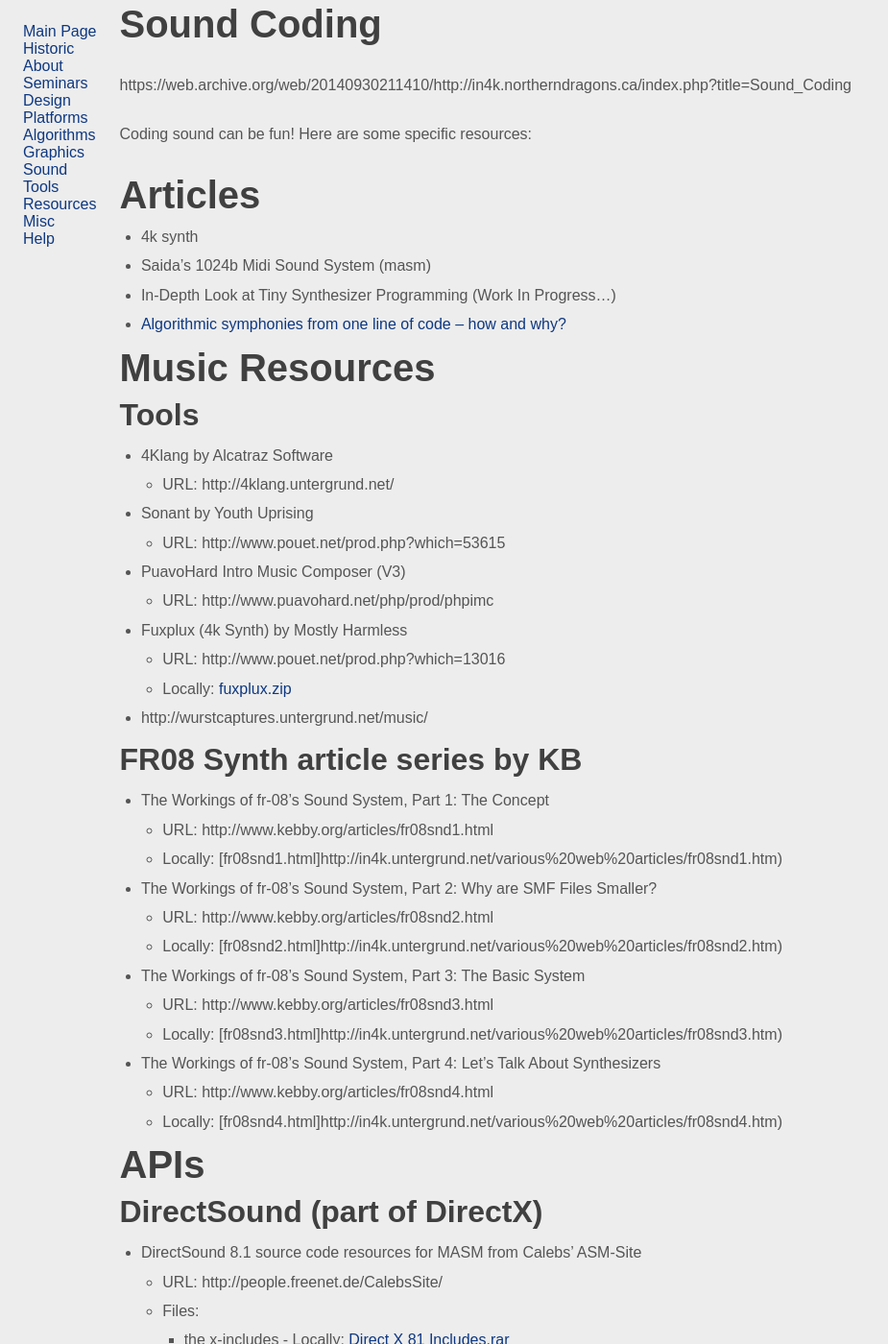
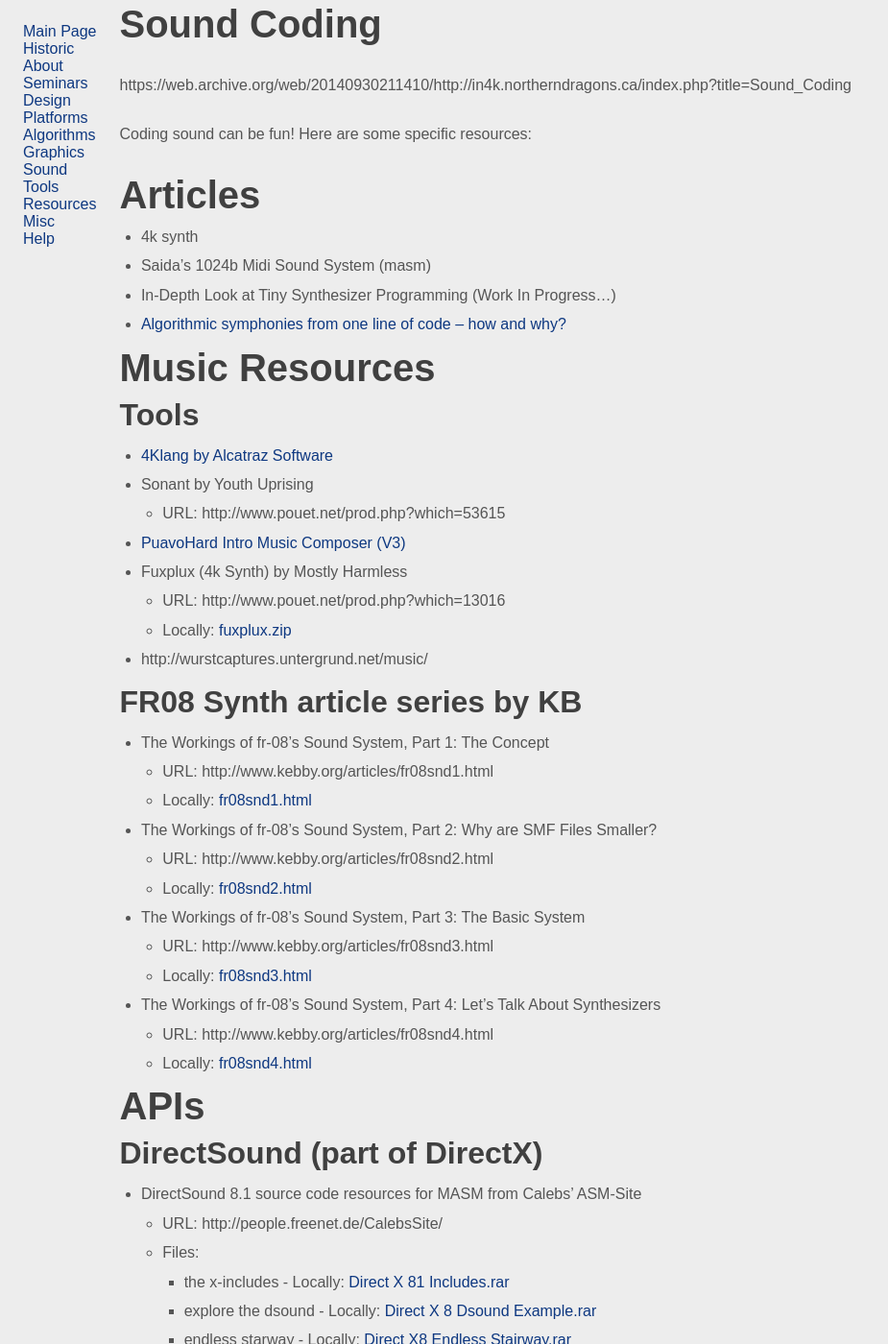
Before and after one commit to in4k/in4k.github.io, a Jekyll site: the page built from wiki/sound-coding.markdown, in a window 1280 px wide and 1400 px high. Shown: the whole window at 96% size, without its empty margins (0-925 px from the left). Built offline with Jekyll 4.4.1, drawn with Linux system fonts in a browser that asks for light colours; some web fonts are replaced.

Commit message:
Update sound-coding.markdown

```diff
--- a/wiki/sound-coding.markdown
+++ b/wiki/sound-coding.markdown
@@ -17,12 +17,10 @@ Coding sound can be fun! Here are some specific resources:
 
 ## Tools
 
-* 4Klang by Alcatraz Software
-    * URL: http://4klang.untergrund.net/
+* [4Klang by Alcatraz Software](http://4klang.untergrund.net/)
 * Sonant by Youth Uprising
     * URL: http://www.pouet.net/prod.php?which=53615
-* PuavoHard Intro Music Composer (V3)
-    * URL: http://www.puavohard.net/php/prod/phpimc
+* [PuavoHard Intro Music Composer (V3)](http://www.puavohard.net/php/prod/phpimc)
 * Fuxplux (4k Synth) by Mostly Harmless
     * URL: http://www.pouet.net/prod.php?which=13016
     * Locally: [fuxplux.zip](http://in4k.untergrund.net/sound/fuxplux.zip)
@@ -32,16 +30,16 @@ Coding sound can be fun! Here are some specific resources:
 
 * The Workings of fr-08's Sound System, Part 1: The Concept
     * URL: http://www.kebby.org/articles/fr08snd1.html
-    * Locally: [fr08snd1.html]http://in4k.untergrund.net/various%20web%20articles/fr08snd1.htm)
+    * Locally: [fr08snd1.html](http://in4k.untergrund.net/various%20web%20articles/fr08snd1.htm)
 * The Workings of fr-08's Sound System, Part 2: Why are SMF Files Smaller?
     * URL: http://www.kebby.org/articles/fr08snd2.html
-    * Locally: [fr08snd2.html]http://in4k.untergrund.net/various%20web%20articles/fr08snd2.htm)
+    * Locally: [fr08snd2.html](http://in4k.untergrund.net/various%20web%20articles/fr08snd2.htm)
 * The Workings of fr-08's Sound System, Part 3: The Basic System
     * URL: http://www.kebby.org/articles/fr08snd3.html
-    * Locally: [fr08snd3.html]http://in4k.untergrund.net/various%20web%20articles/fr08snd3.htm)
+    * Locally: [fr08snd3.html](http://in4k.untergrund.net/various%20web%20articles/fr08snd3.htm)
 * The Workings of fr-08's Sound System, Part 4: Let's Talk About Synthesizers
     * URL: http://www.kebby.org/articles/fr08snd4.html
-    * Locally: [fr08snd4.html]http://in4k.untergrund.net/various%20web%20articles/fr08snd4.htm)
+    * Locally: [fr08snd4.html](http://in4k.untergrund.net/various%20web%20articles/fr08snd4.htm)
 
 # APIs
 
```
